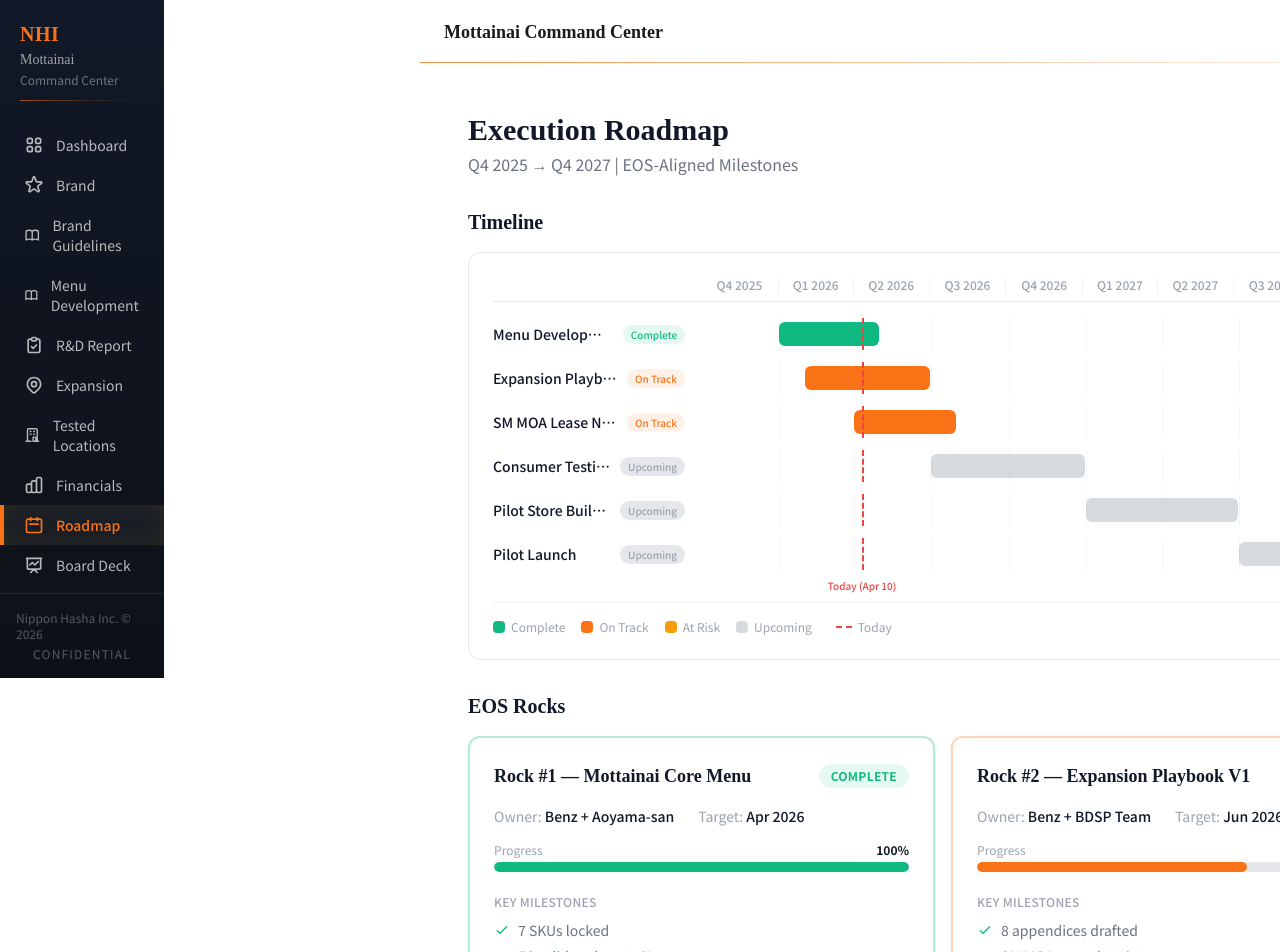
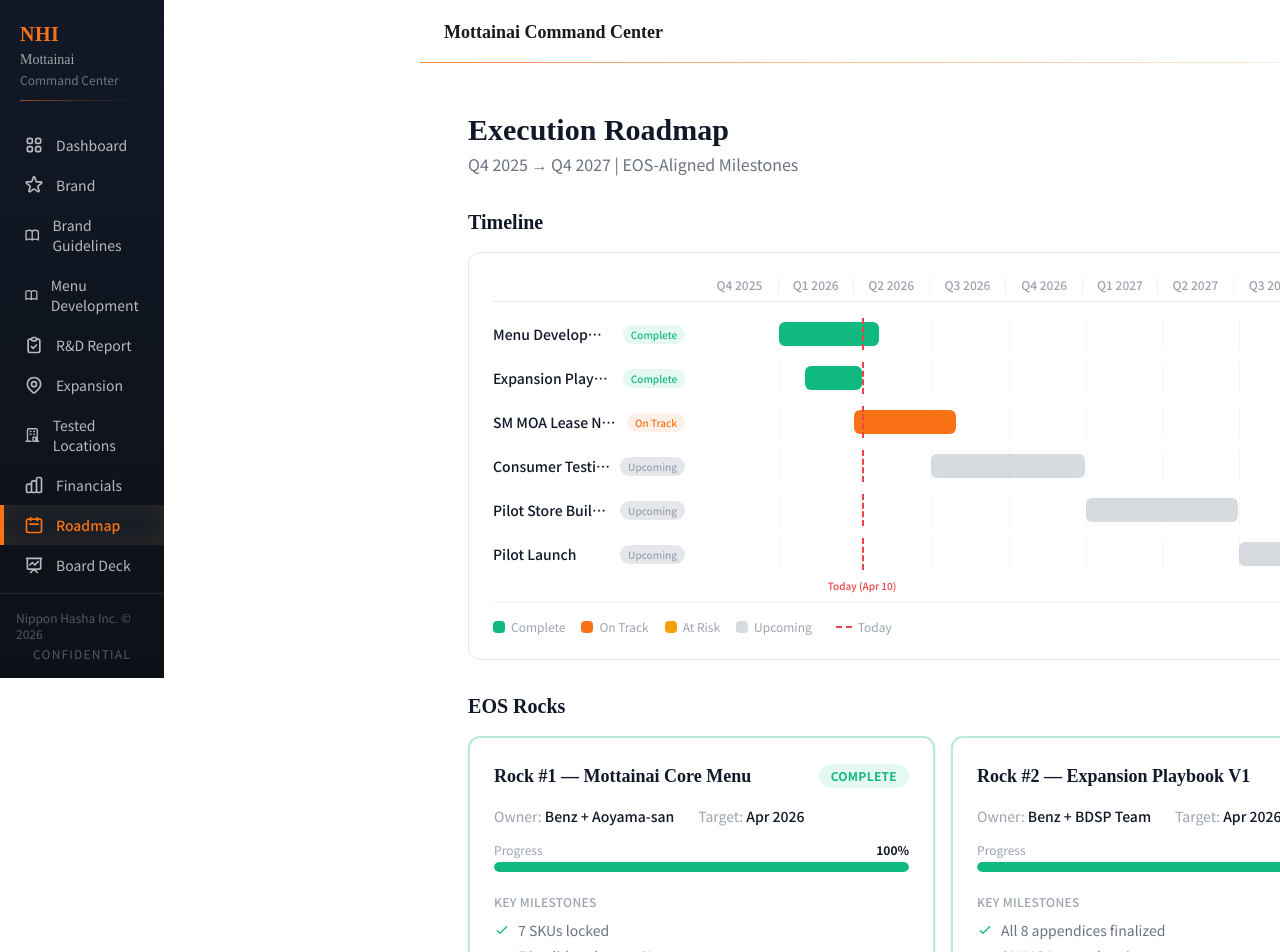
Before and after one commit to benazerarceo18-debug/mottainai-command-center, a Next.js app: page /roadmap in a window 1280 px wide. Shown: the top 952 px of the page. Built offline with nearby package versions, Linux system fonts and the light colour scheme.

Commit message:
data: mark Rock #2 Expansion Playbook as 100% complete
Playbook V1 finalized — all 8 appendices board-ready.
Consumer testing (Q3 2026) is next phase, not part of this rock.

Co-Authored-By: Claude Opus 4.6 (1M context) <noreply@anthropic.com>

```diff
--- a/src/app/board-deck/page.tsx
+++ b/src/app/board-deck/page.tsx
@@ -373,7 +373,7 @@ function Slide7() {
   const milestones = [
     { period: 'Q4 2025', item: 'Concept finalization', status: 'done' },
     { period: 'Q1–Q2 2026', item: 'Menu development', status: 'done' },
-    { period: 'Q1–Q2 2026', item: 'Expansion playbook', status: 'progress' },
+    { period: 'Q1–Q2 2026', item: 'Expansion playbook', status: 'done' },
     { period: 'Q3–Q4 2026', item: 'SM MOA lease, build-out begins', status: 'upcoming' },
     { period: 'Q2–Q3 2027', item: 'Soft launch (1 store)', status: 'upcoming' },
     { period: 'Q4 2027', item: 'Grand opening + scale', status: 'upcoming' },
--- a/src/app/dashboard/page.tsx
+++ b/src/app/dashboard/page.tsx
@@ -88,25 +88,23 @@ export default function Dashboard() {
           </div>
 
           {/* Rock 2 */}
-          <div className="bg-white rounded-xl border border-amber-200 p-5 flex items-center gap-4">
+          <div className="bg-white rounded-xl border border-emerald-200 p-5 flex items-center gap-4">
             <div className="relative w-14 h-14 shrink-0">
               <svg className="w-14 h-14 -rotate-90" viewBox="0 0 56 56">
-                <circle cx="28" cy="28" r="22" fill="none" stroke="#fef3c7" strokeWidth="6" />
-                <circle cx="28" cy="28" r="22" fill="none" stroke="#f59e0b" strokeWidth="6"
-                  strokeDasharray={`${2 * Math.PI * 22}`}
-                  strokeDashoffset={`${2 * Math.PI * 22 * (1 - 0.65)}`}
-                  strokeLinecap="round" />
+                <circle cx="28" cy="28" r="22" fill="none" stroke="#d1fae5" strokeWidth="6" />
+                <circle cx="28" cy="28" r="22" fill="none" stroke="#10b981" strokeWidth="6"
+                  strokeDasharray={`${2 * Math.PI * 22}`} strokeDashoffset="0" strokeLinecap="round" />
               </svg>
-              <span className="absolute inset-0 flex items-center justify-center text-xs font-bold text-amber-600">65%</span>
+              <span className="absolute inset-0 flex items-center justify-center text-xs font-bold text-emerald-600">100%</span>
             </div>
             <div className="flex-1 min-w-0">
               <div className="flex items-center justify-between mb-1">
                 <span className="text-sm font-semibold text-gray-800">Rock #2 — Expansion</span>
-                <span className="text-[10px] font-bold px-2 py-0.5 rounded-full bg-amber-50 text-amber-700">ON TRACK</span>
+                <span className="text-[10px] font-bold px-2 py-0.5 rounded-full bg-emerald-50 text-emerald-700">COMPLETE</span>
               </div>
-              <p className="text-xs text-gray-500">Playbook V1 · SM MOA lease in progress</p>
-              <div className="mt-2 h-1.5 rounded-full bg-amber-100">
-                <div className="h-full rounded-full bg-amber-400 w-[65%]" />
+              <p className="text-xs text-gray-500">Playbook V1 done · Consumer testing next (Q3 2026)</p>
+              <div className="mt-2 h-1.5 rounded-full bg-emerald-100">
+                <div className="h-full rounded-full bg-emerald-500 w-full" />
               </div>
             </div>
           </div>
--- a/src/components/GanttTimeline.tsx
+++ b/src/components/GanttTimeline.tsx
@@ -28,7 +28,7 @@ interface Milestone {
 
 const MILESTONES: Milestone[] = [
   { name: 'Menu Development',        start: new Date('2026-01-01'), end: new Date('2026-04-30'), status: 'complete'  },
-  { name: 'Expansion Playbook V1',   start: new Date('2026-02-01'), end: new Date('2026-06-30'), status: 'on-track'  },
+  { name: 'Expansion Playbook V1',   start: new Date('2026-02-01'), end: new Date('2026-04-10'), status: 'complete'  },
   { name: 'SM MOA Lease Negotiation',start: new Date('2026-04-01'), end: new Date('2026-07-31'), status: 'on-track'  },
   { name: 'Consumer Testing',        start: new Date('2026-07-01'), end: new Date('2026-12-31'), status: 'upcoming'  },
   { name: 'Pilot Store Build-out',   start: new Date('2027-01-01'), end: new Date('2027-06-30'), status: 'upcoming'  },
--- a/src/components/RockCards.tsx
+++ b/src/components/RockCards.tsx
@@ -33,17 +33,17 @@ const ROCKS: RockData[] = [
   {
     number: 2,
     title: 'Expansion Playbook V1',
-    status: 'ON TRACK',
-    statusColor: 'bg-gold/10 text-gold',
-    borderColor: 'border-gold/30',
-    barColor: 'bg-gold',
+    status: 'COMPLETE',
+    statusColor: 'bg-success/10 text-success',
+    borderColor: 'border-success/30',
+    barColor: 'bg-success',
     owner: 'Benz + BDSP Team',
-    target: 'Jun 2026',
-    progress: 65,
+    target: 'Apr 2026',
+    progress: 100,
     milestones: [
-      '8 appendices drafted',
+      'All 8 appendices finalized',
       'SM MOA scored 9.0/10',
-      'Pipeline active',
+      'Board-ready document',
     ],
   },
 ];
--- a/src/lib/data.ts
+++ b/src/lib/data.ts
@@ -47,7 +47,7 @@ export const UNIT_ECONOMICS = {
 
 export const KPIS: KPI[] = [
   { id: 'rock-1', label: 'Rock #1 Menu Development', value: 'Complete', status: 'success', description: '7 core SKUs locked with FC ≤35%. Aoyama-san signed off.' },
-  { id: 'rock-2', label: 'Rock #2 Expansion Playbook', value: 'On Track', status: 'warning', description: '65% complete. 8 appendices in progress, target Jun 2026.' },
+  { id: 'rock-2', label: 'Rock #2 Expansion Playbook', value: 'Complete', status: 'success', description: 'Playbook V1 finalized. All 8 appendices board-ready. Consumer testing next (Q3 2026).' },
   { id: 'pipeline', label: 'Pipeline Sites', value: '3 Active', status: 'info', description: 'SMDC Ice Tower + SMDC Light Mall (Award Notices signed). SM North EDSA identified.' },
   { id: 'fc-target', label: 'Target Food Cost', value: '≤35%', status: 'success', description: 'All 7 SKUs validated below 35% FC. Weighted avg 24.6%.' },
 ];
@@ -146,7 +146,7 @@ export const BD_HIGHLIGHTS: BDHighlight[] = [
 
 export const MILESTONES: Milestone[] = [
   { id: 'ms-1', title: 'Menu Development Complete', description: '7 core SKUs locked with FC ≤35%. Aoyama-san signed off.', startDate: '2026-01-01', endDate: '2026-04-07', status: 'completed', category: 'menu' },
-  { id: 'ms-2', title: 'Expansion Playbook V1', description: 'All 8 appendices finalized. Board-ready document.', startDate: '2026-02-01', endDate: '2026-06-30', status: 'on-track', category: 'expansion' },
+  { id: 'ms-2', title: 'Expansion Playbook V1', description: 'All 8 appendices finalized. Board-ready document.', startDate: '2026-02-01', endDate: '2026-04-10', status: 'completed', category: 'expansion' },
   { id: 'ms-3', title: 'SM MOA Lease Negotiation', description: 'Formal lease proposal to SM Prime for pilot food court location.', startDate: '2026-04-01', endDate: '2026-07-31', status: 'on-track', category: 'expansion' },
   { id: 'ms-4', title: 'Pilot Store Build-out', description: 'Construction and fit-out of first SM MOA location.', startDate: '2026-07-01', endDate: '2026-10-31', status: 'on-track', category: 'operations' },
   { id: 'ms-5', title: 'Soft Launch', description: 'Controlled opening at first SMDC location with limited marketing.', startDate: '2027-04-01', endDate: '2027-09-30', status: 'on-track', category: 'operations' },
@@ -167,9 +167,9 @@ export const ROCKS: RockStatus[] = [
     name: 'Rock #2 — Expansion Playbook V1',
     owner: 'Benz + BDSP Team',
     target: 'Jun 2026',
-    progress: 65,
-    status: 'on-track',
-    milestones: ['Appendices A-F drafted', 'SM MOA site scored', 'Financial model built', 'Lease intel in progress'],
+    progress: 100,
+    status: 'complete',
+    milestones: ['All 8 appendices finalized', 'SM MOA site scored', 'Financial model built', 'Board-ready document'],
   },
 ];
 
```
